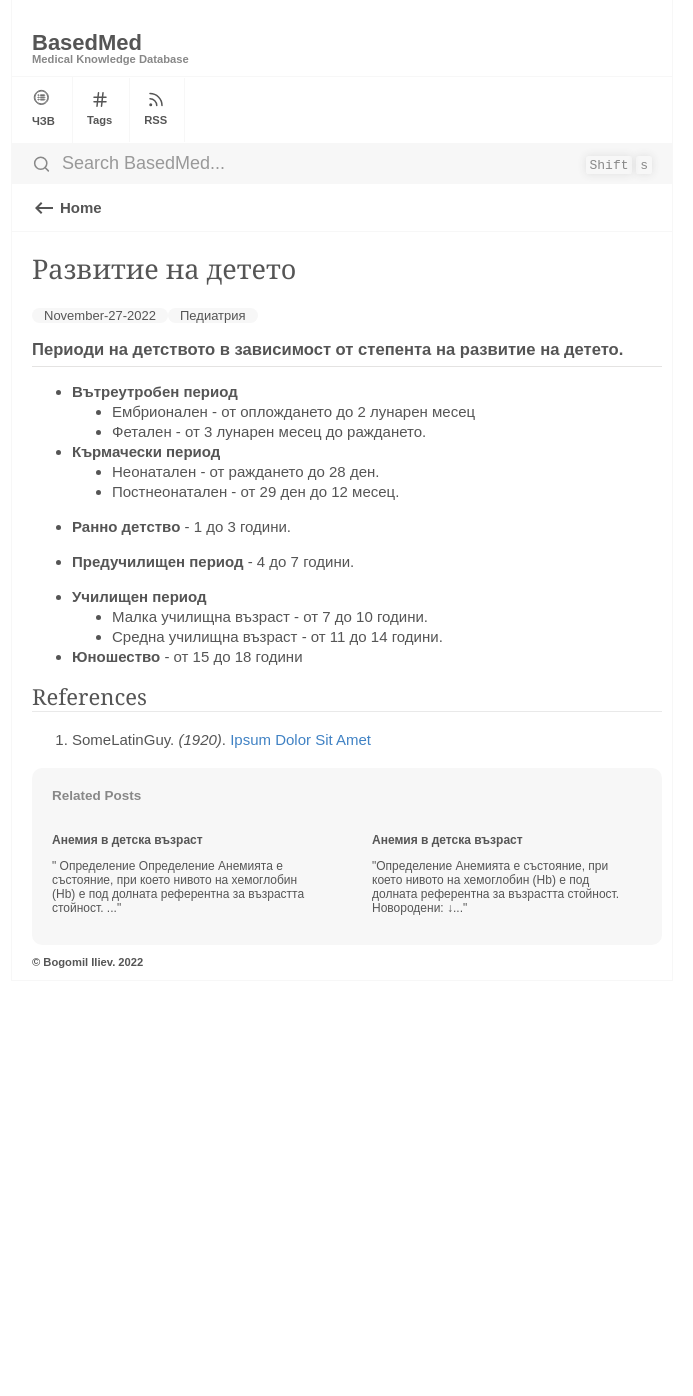
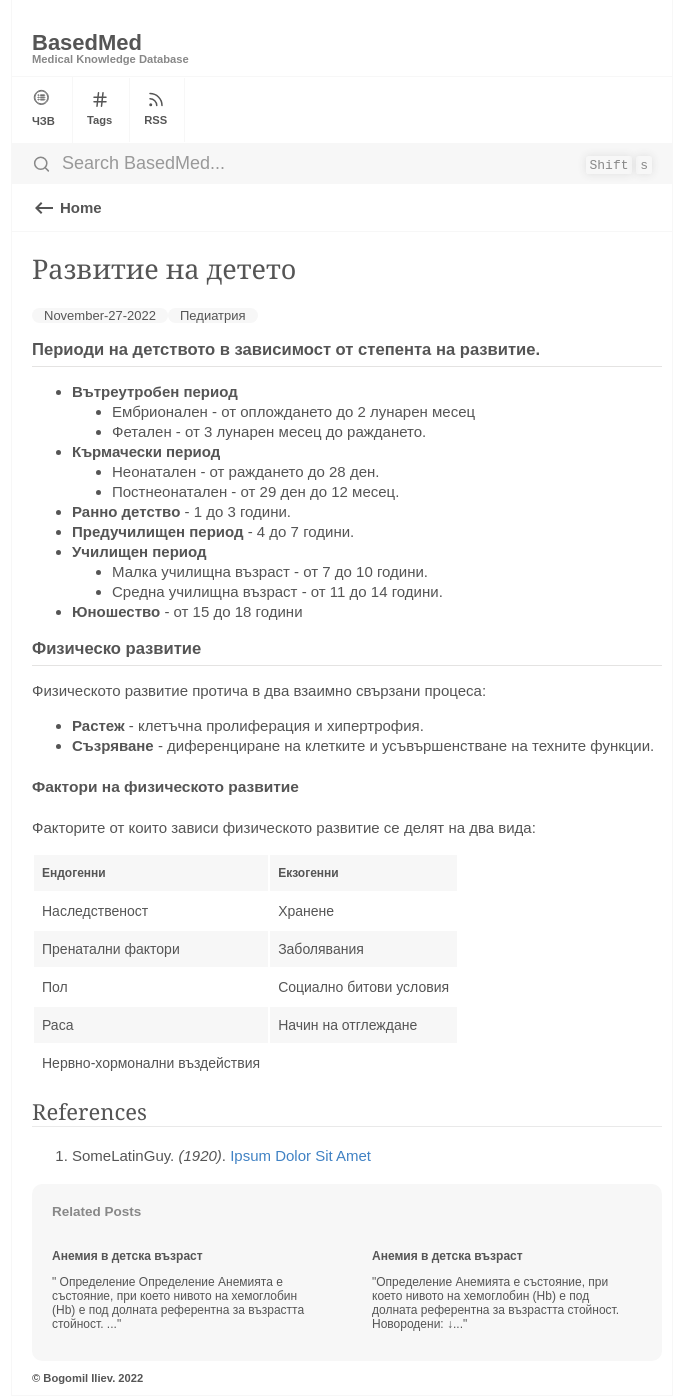
Before and after one commit to ilievmd/BasedMed, a Jekyll site: the page built from _posts/2022-11-27-развитие.md, in a window 1280 px wide. Shown: the whole page, without its empty margins (298-991 px from the left). Built offline with Jekyll 4.4.1, drawn with Linux system fonts in a browser that asks for light colours; before the commit the page ends 981 px from its top, so only the background shows below that.

Commit message:
Update 2022-11-27-развитие.md

```diff
--- a/_posts/2022-11-27-развитие.md
+++ b/_posts/2022-11-27-развитие.md
@@ -3,26 +3,37 @@ title: Развитие на детето
 tags: Педиатрия
 ---
 
-### Периоди на детството в зависимост от степента на развитие на детето.
+### Периоди на детството в зависимост от степента на развитие.
 ---
 - **Вътреутробен период**
 	- Ембрионален - от оплождането до 2 лунарен месец
 	- Фетален - от 3 лунарен месец до раждането.
-
 - **Кърмачески период**
 	- Неонатален - от раждането до 28 ден.
 	- Постнеонатален - от 29 ден до 12 месец.
-
 - **Ранно детство** - 1 до 3 години.
-
 - **Предучилищен период** - 4 до 7 години.
-
 - **Училищен период**
 	- Малка училищна възраст - от 7 до 10 години.
 	- Средна училищна възраст - от 11 до 14 години.
-
 - **Юношество** - от 15 до 18 години
 
+### Физическо развитие
+---
+Физическото развитие протича в два взаимно свързани процеса:
+- **Растеж** - клетъчна пролиферация и хипертрофия.
+- **Съзряване** - диференциране на клетките и усъвършенстване на техните функции.
+
+#### Фактори на физическото развитие
+Факторите от които зависи физическото развитие се делят на два вида:
+
+| **Ендогенни**                     | **Екзогенни**               |
+| ----------------------------- | ----------------------- |
+| Наследственост                | Хранене                 |
+| Пренатални фактори            | Заболявания             |
+| Пол                           | Социално битови условия |
+| Раса                          | Начин на отглеждане     |
+| Нервно-хормонални въздействия |                         |
 
 ## References
 1. SomeLatinGuy. *(1920)*. [[Ipsum Dolor Sit Amet::https://www.lipsum.com/feed/html]]
```
